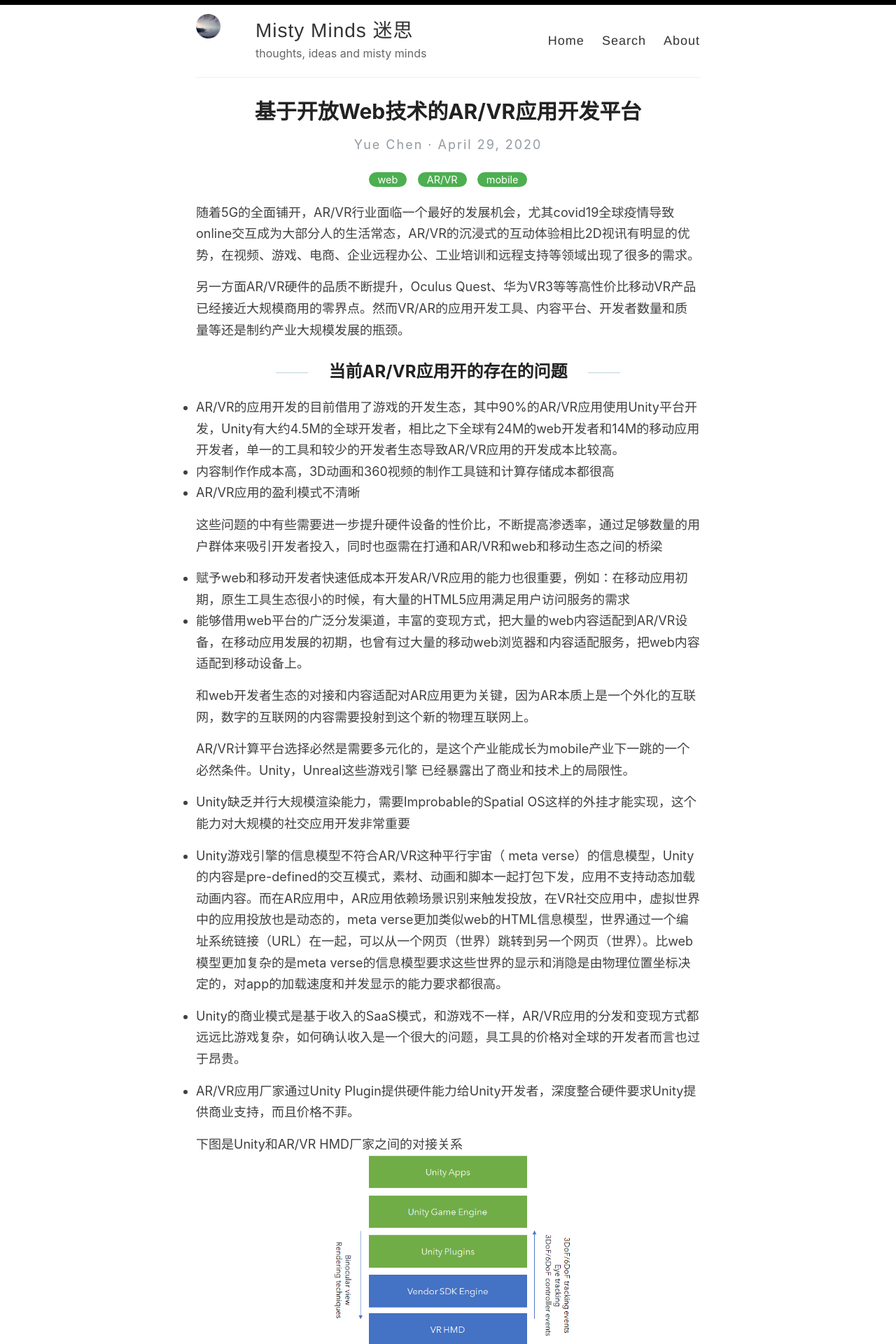
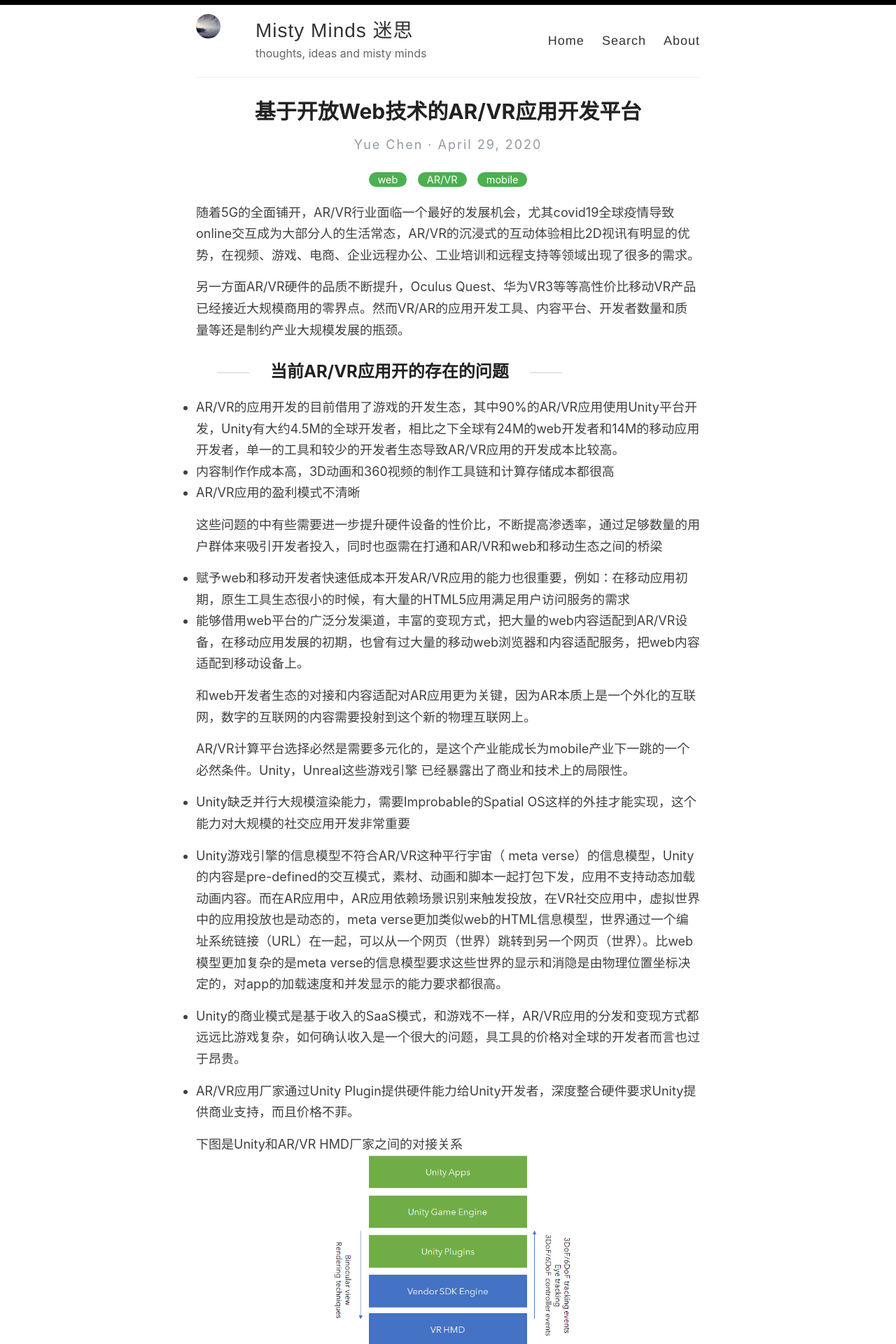
Before and after one commit to sbagga/mistyminds, a Jekyll site: the page built from _posts/2020-04-29-基于开放Web技术的ARVR应用开发平台.md, in a window 1280 px wide. Shown: the top 1920 px of the page at 70% size. Built offline with Jekyll 4.4.1, drawn with Linux system fonts in a browser that asks for light colours.

Commit message:
Update style.scss

```diff
--- a/assets/style.scss
+++ b/assets/style.scss
@@ -45,7 +45,7 @@ h1, h2, h3, h4, h5, h6 {
   line-height: 1.7;
   margin: 1em 0 15px;
   padding: 0;
-  text-align: center;
+  text-align: left;
 
   @include mobile {
     line-height: 1.4;
@@ -76,11 +76,11 @@ h2 {
 }
 
 h3 {
-  font-size: 20px;
+  font-size: 18px;
 }
 
 h4 {
-  font-size: 18px;
+  font-size: 16px;
   color: #222;
 }
 
```
